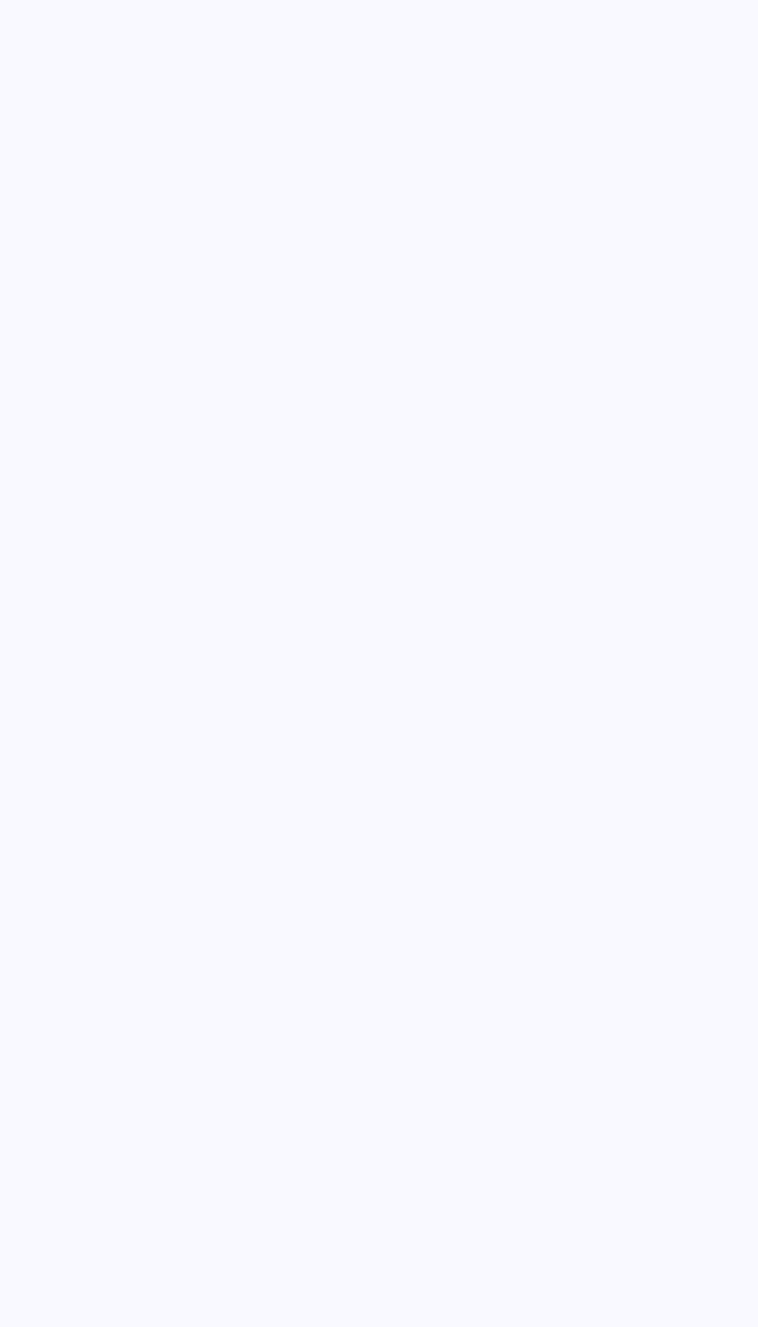
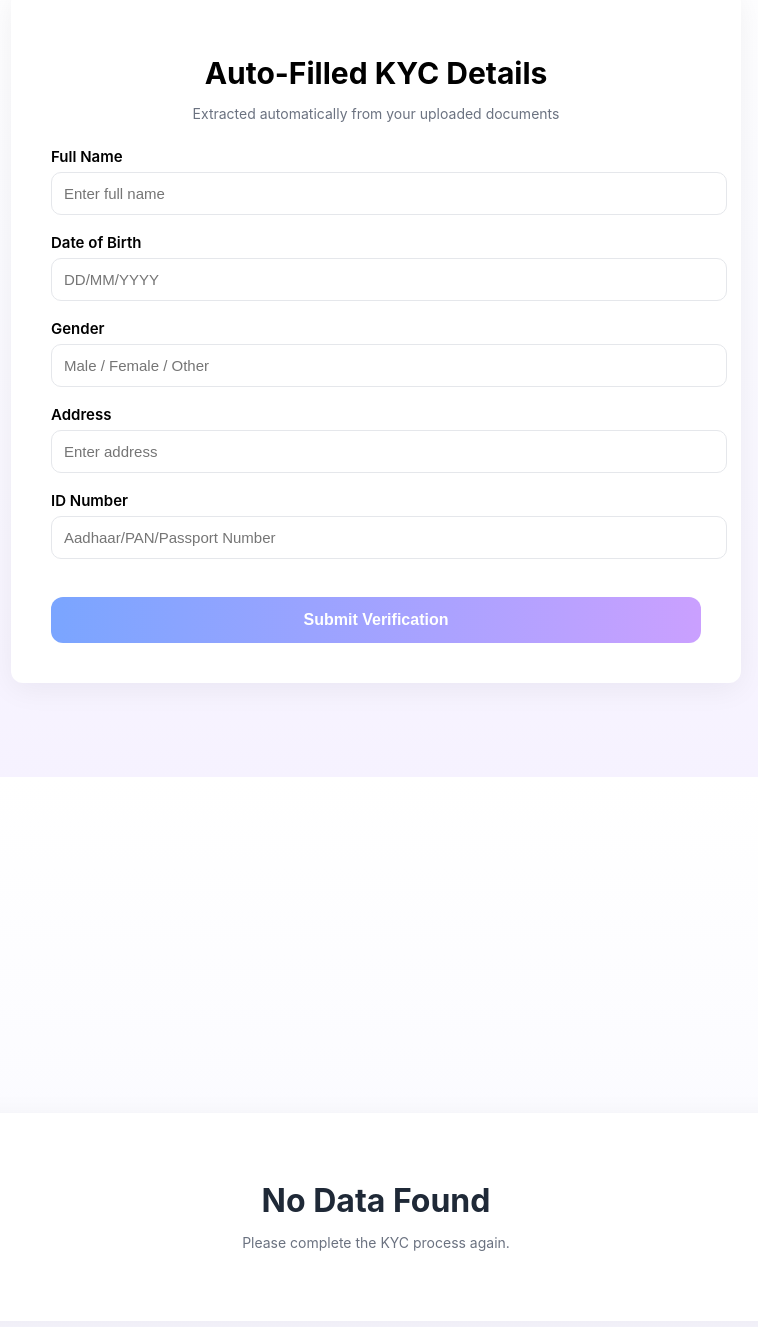
Before and after one commit to chendrayasaravanan07-alt/KYC-Application, a React (Vite) app in the folder client/: page / in a window 1280 px wide. Shown: the part 3443-4770 px from the top of the page, without its empty margins (264-1022 px from the left). Before the commit the page ends 3340 px from the top, so only its background shows below. Built offline with nearby package versions, Linux system fonts and the light colour scheme.

Commit message:
Removed venv from git tracking

```diff
--- a/client/src/App.jsx
+++ b/client/src/App.jsx
@@ -1,5 +1,7 @@
+import AutoFillForm from "./pages/AutoFillForm";
 import FaceVerification from "./pages/FaceVerification";
 import HomePage from "./pages/Home";
+import KYCSuccess from "./pages/KYCSuccess";
 import KYCUpload from "./pages/KYCUpload";
 import Language from "./pages/Language";
 
@@ -10,6 +12,8 @@ export default function App() {
       <Language/>
       <KYCUpload/>
       <FaceVerification/>
+      <AutoFillForm/>
+      <KYCSuccess/>
     </div>
   );
 }
--- a/client/src/pages/AutoFillForm.jsx
+++ b/client/src/pages/AutoFillForm.jsx
@@ -1,9 +1,212 @@
-import React from 'react'
+import React, { useEffect, useState } from "react";
 
-function AutoFillForm() {
+export default function AutoFillForm({ idFile, addressFile }) {
+  const [loading, setLoading] = useState(false);
+  const [formData, setFormData] = useState({
+    fullName: "",
+    dob: "",
+    gender: "",
+    address: "",
+    idNumber: "",
+  });
+
+  const styles = {
+    page: {
+      minHeight: "100vh",
+      background: "linear-gradient(180deg, #ffffff 0%, #fbfbff 40%, #f6f2ff 100%)",
+      padding: "40px",
+      display: "flex",
+      justifyContent: "center",
+      alignItems: "center",
+      fontFamily: "Inter, Roboto, Arial, sans-serif",
+    },
+    card: {
+      width: "650px",
+      background: "#ffffff",
+      borderRadius: "12px",
+      padding: "40px",
+      boxShadow: "0 6px 30px rgba(18, 24, 40, 0.06)",
+    },
+    title: {
+      textAlign: "center",
+      fontSize: "30px",
+      fontWeight: 700,
+      marginBottom: "10px",
+    },
+    subtitle: {
+      textAlign: "center",
+      fontSize: "14px",
+      color: "#6b7280",
+      marginBottom: "25px",
+    },
+    inputGroup: {
+      marginBottom: "18px",
+    },
+    label: {
+      fontWeight: "600",
+      fontSize: "15px",
+      display: "block",
+      marginBottom: "6px",
+    },
+    input: {
+      width: "100%",
+      padding: "12px",
+      borderRadius: "10px",
+      border: "1px solid #e5e7eb",
+      fontSize: "15px",
+      outline: "none",
+    },
+    button: {
+      width: "100%",
+      padding: "14px",
+      marginTop: "20px",
+      borderRadius: "12px",
+      border: "none",
+      background: "linear-gradient(90deg,#7aa5ff 0%, #caa0ff 100%)",
+      color: "white",
+      fontWeight: 600,
+      cursor: "pointer",
+      fontSize: "16px",
+    },
+    loading: {
+      textAlign: "center",
+      color: "#6b7280",
+      marginBottom: "15px",
+    },
+  };
+
+  // ---------- OCR FUNCTION ----------
+  const extractText = async (file) => {
+    const form = new FormData();
+    form.append("file", file);
+
+    const res = await fetch("http://127.0.0.1:8000/extract-text", {
+      method: "POST",
+      body: form,
+    });
+
+    const data = await res.json();
+    return data.text || "";
+  };
+
+  // ---------- AUTO-FILL LOGIC ----------
+  const parseExtractedText = (text) => {
+    const extracted = { ...formData };
+
+    // Rough extraction examples — adjust based on your OCR output
+    const nameMatch = text.match(/Name[:\-]?\s*(.*)/i);
+    const dobMatch = text.match(/DOB[:\-]?\s*([0-9\/\-]+)/i);
+    const genderMatch = text.match(/Gender[:\-]?\s*(Male|Female|Other)/i);
+    const idMatch = text.match(/(Aadhaar|ID|PAN|Passport)[:\-]?\s*([A-Z0-9]+)/i);
+
+    if (nameMatch) extracted.fullName = nameMatch[1].trim();
+    if (dobMatch) extracted.dob = dobMatch[1].trim();
+    if (genderMatch) extracted.gender = genderMatch[1].trim();
+    if (idMatch) extracted.idNumber = idMatch[2].trim();
+
+    // Example address extraction
+    const addressMatch = text.match(/Address[:\-]?\s*([\s\S]*)/i);
+    if (addressMatch) extracted.address = addressMatch[1].split("\n")[0].trim();
+
+    return extracted;
+  };
+
+  // ---------- RUN OCR WHEN FILES ARRIVE ----------
+  useEffect(() => {
+    const processFiles = async () => {
+      if (!idFile && !addressFile) return;
+
+      setLoading(true);
+
+      let combinedText = "";
+
+      if (idFile) combinedText += await extractText(idFile);
+      if (addressFile) combinedText += "\n" + (await extractText(addressFile));
+
+      const parsedData = parseExtractedText(combinedText);
+      setFormData(parsedData);
+
+      setLoading(false);
+    };
+
+    processFiles();
+  }, [idFile, addressFile]);
+
+  // ---------- HANDLE INPUT CHANGE ----------
+  const handleChange = (e) => {
+    setFormData({ ...formData, [e.target.name]: e.target.value });
+  };
+
   return (
-    <div>AutoFillForm</div>
-  )
+    <div style={styles.page}>
+      <div style={styles.card}>
+        <h2 style={styles.title}>Auto-Filled KYC Details</h2>
+        <p style={styles.subtitle}>Extracted automatically from your uploaded documents</p>
+
+        {loading && <p style={styles.loading}>Extracting details from documents…</p>}
+
+        {/* FULL NAME */}
+        <div style={styles.inputGroup}>
+          <label style={styles.label}>Full Name</label>
+          <input
+            style={styles.input}
+            name="fullName"
+            value={formData.fullName}
+            onChange={handleChange}
+            placeholder="Enter full name"
+          />
+        </div>
+
+        {/* DOB */}
+        <div style={styles.inputGroup}>
+          <label style={styles.label}>Date of Birth</label>
+          <input
+            style={styles.input}
+            name="dob"
+            value={formData.dob}
+            onChange={handleChange}
+            placeholder="DD/MM/YYYY"
+          />
+        </div>
+
+        {/* GENDER */}
+        <div style={styles.inputGroup}>
+          <label style={styles.label}>Gender</label>
+          <input
+            style={styles.input}
+            name="gender"
+            value={formData.gender}
+            onChange={handleChange}
+            placeholder="Male / Female / Other"
+          />
+        </div>
+
+        {/* ADDRESS */}
+        <div style={styles.inputGroup}>
+          <label style={styles.label}>Address</label>
+          <input
+            style={styles.input}
+            name="address"
+            value={formData.address}
+            onChange={handleChange}
+            placeholder="Enter address"
+          />
+        </div>
+
+        {/* ID NUMBER */}
+        <div style={styles.inputGroup}>
+          <label style={styles.label}>ID Number</label>
+          <input
+            style={styles.input}
+            name="idNumber"
+            value={formData.idNumber}
+            onChange={handleChange}
+            placeholder="Aadhaar/PAN/Passport Number"
+          />
+        </div>
+
+        <button style={styles.button}>Submit Verification</button>
+      </div>
+    </div>
+  );
 }
-
-export default AutoFillForm
--- a/client/src/pages/KYCSuccess.jsx
+++ b/client/src/pages/KYCSuccess.jsx
@@ -1,9 +1,136 @@
-import React from 'react'
+import React, { useEffect, useState } from "react";
 
-function KYCSuccess() {
+export default function KYCSuccess() {
+  const [data, setData] = useState(null);
+
+  useEffect(() => {
+    const saved = localStorage.getItem("kycData");
+    if (saved) setData(JSON.parse(saved));
+  }, []);
+
+  // ----------------- STYLES -----------------
+  const pageStyle = {
+    minHeight: "100vh",
+    background: "linear-gradient(180deg, #ffffff 0%, #fbfbff 40%, #f6f2ff 100%)",
+    display: "flex",
+    justifyContent: "center",
+    alignItems: "center",
+    padding: "40px 60px",
+    fontFamily: "Inter, Roboto, Arial, sans-serif",
+    color: "#1f2937",
+  };
+
+  const cardStyle = {
+    maxWidth: "980px",
+    width: "100%",
+    background: "#ffffff",
+    borderRadius: "12px",
+    padding: "42px 48px",
+    boxShadow: "0 6px 30px rgba(18, 24, 40, 0.06)",
+    textAlign: "center",
+  };
+
+  const title = {
+    fontSize: "32px",
+    fontWeight: 700,
+    marginBottom: "8px",
+  };
+
+  const subtitle = {
+    color: "#6b7280",
+    fontSize: "14px",
+    marginBottom: "28px",
+  };
+
+  const successIcon = {
+    width: "86px",
+    height: "86px",
+    borderRadius: "50%",
+    background: "#eafff3",
+    display: "flex",
+    justifyContent: "center",
+    alignItems: "center",
+    margin: "0 auto 22px",
+  };
+
+  const box = {
+    textAlign: "left",
+    background: "#f9f9ff",
+    padding: "18px 20px",
+    borderRadius: "12px",
+    marginBottom: "22px",
+    fontSize: "15px",
+    color: "#374151",
+  };
+
+  const label = { fontWeight: 600, marginBottom: "4px" };
+
+  const btn = {
+    display: "block",
+    width: "100%",
+    padding: "12px 28px",
+    fontSize: "16px",
+    borderRadius: "12px",
+    border: "none",
+    fontWeight: 600,
+    color: "white",
+    cursor: "pointer",
+    background: "linear-gradient(90deg,#7aa5ff 0%, #caa0ff 100%)",
+    marginTop: "16px",
+  };
+
+  if (!data) {
+    return (
+      <div style={pageStyle}>
+        <div style={cardStyle}>
+          <h2 style={title}>No Data Found</h2>
+          <p style={subtitle}>Please complete the KYC process again.</p>
+        </div>
+      </div>
+    );
+  }
+
   return (
-    <div>KYCSuccess</div>
-  )
+    <div style={pageStyle}>
+      <div style={cardStyle}>
+        <div style={successIcon}>
+          {/* Checkmark icon */}
+          <svg width="48" height="48" viewBox="0 0 24 24" fill="none">
+            <path
+              d="M5 13l4 4L19 7"
+              stroke="#10b981"
+              strokeWidth="2.2"
+              strokeLinecap="round"
+              strokeLinejoin="round"
+            />
+          </svg>
+        </div>
+
+        <h1 style={title}>KYC Verified Successfully!</h1>
+        <p style={subtitle}>Your identity has been automatically verified.</p>
+
+        {/* User Details Box */}
+        <div style={box}>
+          <div style={label}>Full Name</div>
+          <div>{data.fullName || "N/A"}</div>
+
+          <div style={{ ...label, marginTop: "12px" }}>Date of Birth</div>
+          <div>{data.dob || "N/A"}</div>
+
+          <div style={{ ...label, marginTop: "12px" }}>Gender</div>
+          <div>{data.gender || "N/A"}</div>
+
+          <div style={{ ...label, marginTop: "12px" }}>Address</div>
+          <div>{data.address || "N/A"}</div>
+
+          <div style={{ ...label, marginTop: "12px" }}>Document Number</div>
+          <div>{data.idNumber || "N/A"}</div>
+        </div>
+
+        <button style={btn} onClick={() => alert("Proceeding to Dashboard…")}>
+          Continue
+        </button>
+      </div>
+    </div>
+  );
 }
-
-export default KYCSuccess
```
Also changed, not shown: 2 other files (tests, documents, lock files or other folders).
